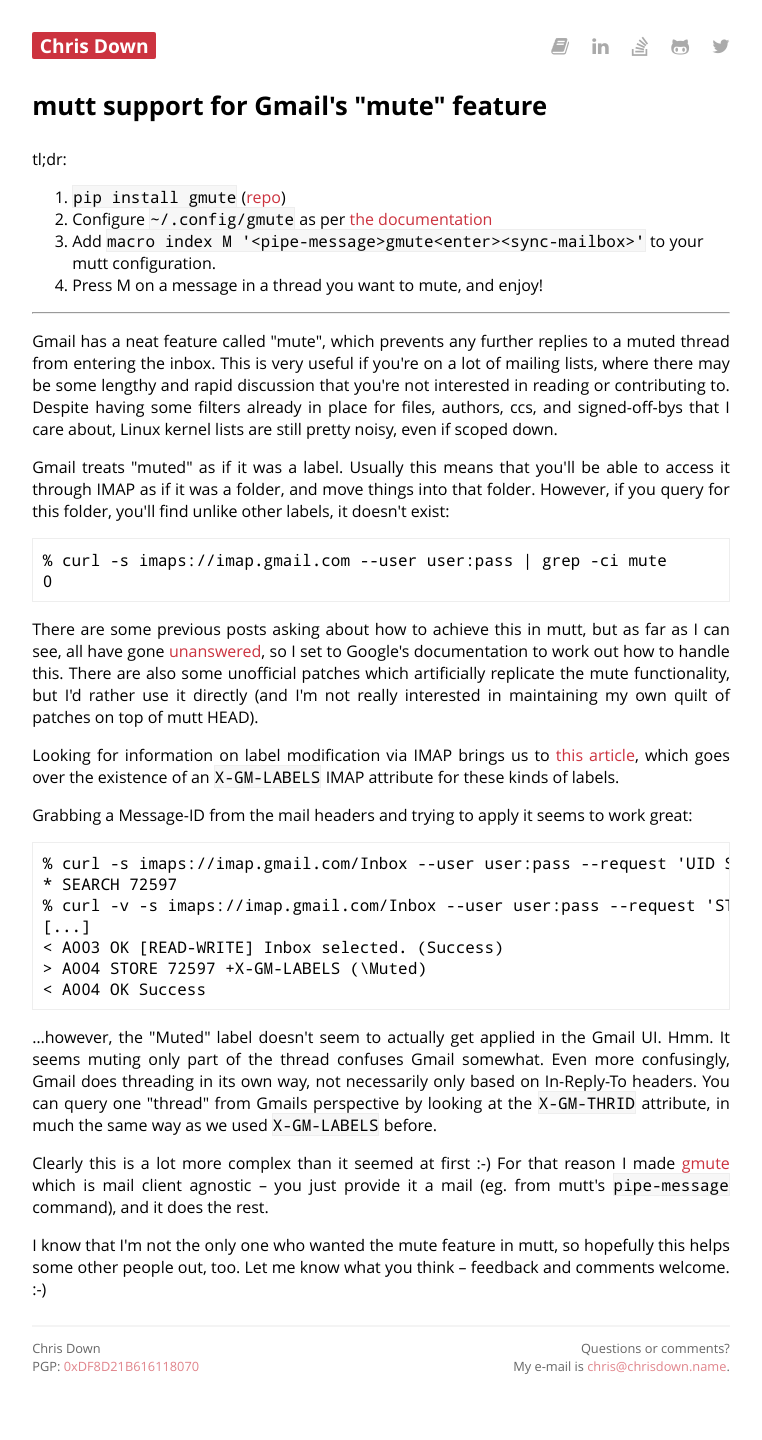
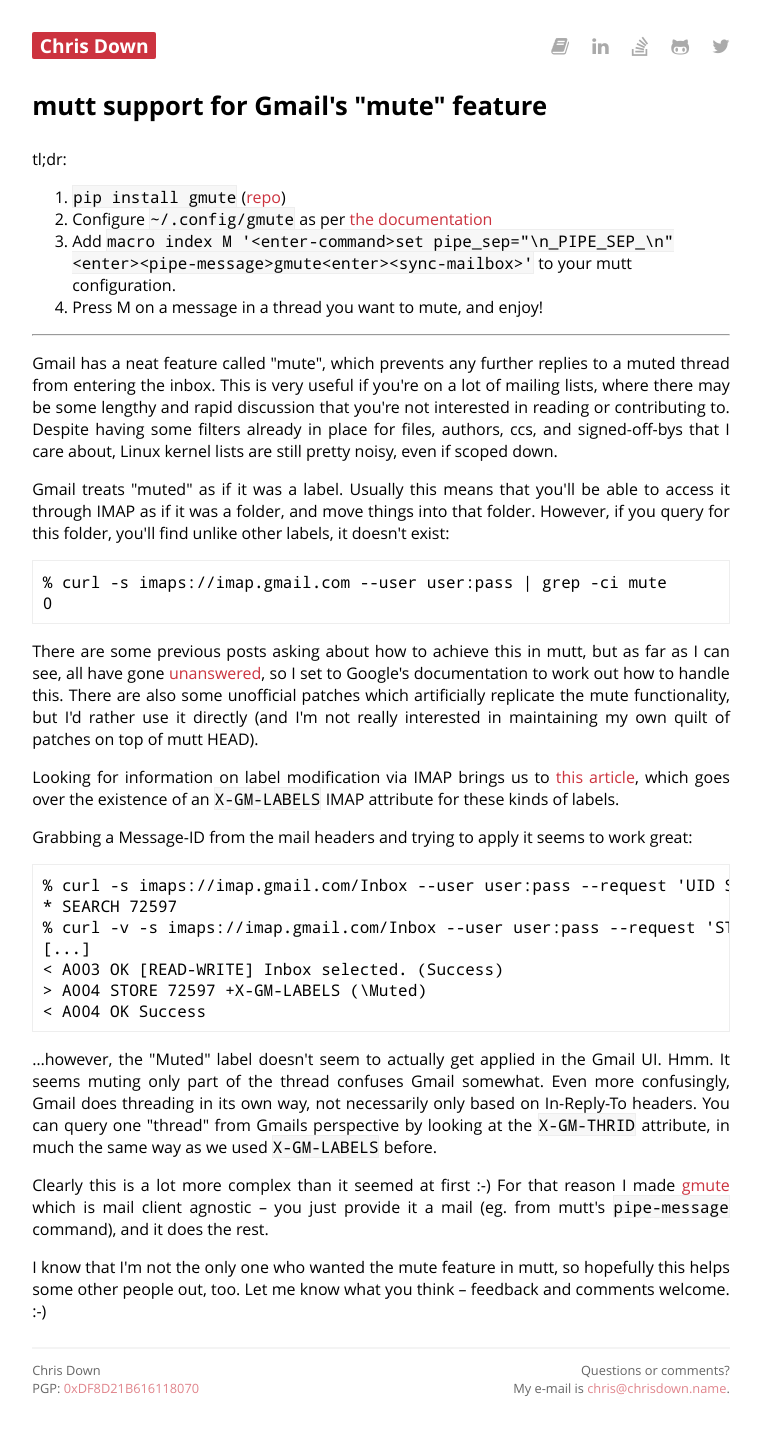
Before and after one commit to cdown/chrisdown.name, a Jekyll site: the page built from _posts/2020-06-12-muting-threads-in-gmail-with-mutt.md, in a window 1280 px wide. Shown: the whole page, without its empty margins (259-1021 px from the left). Built offline with Jekyll 4.4.1, drawn with Linux system fonts in a browser that asks for light colours; before the commit the page ends 1418 px from its top, so only the background shows below that.

Commit message:
mutt post: Update binding

```diff
--- a/_posts/2020-06-12-muting-threads-in-gmail-with-mutt.md
+++ b/_posts/2020-06-12-muting-threads-in-gmail-with-mutt.md
@@ -9,7 +9,7 @@ tl;dr:
 1. `pip install gmute` ([repo](https://github.com/cdown/gmute))
 2. Configure `~/.config/gmute` as per [the
    documentation](https://github.com/cdown/gmute/blob/master/README.rst)
-3. Add `macro index M '<pipe-message>gmute<enter><sync-mailbox>'` to your mutt
+3. Add `macro index M '<enter-command>set pipe_sep="\n_PIPE_SEP_\n"<enter><pipe-message>gmute<enter><sync-mailbox>'` to your mutt
    configuration.
 4. Press M on a message in a thread you want to mute, and enjoy!
 
```
